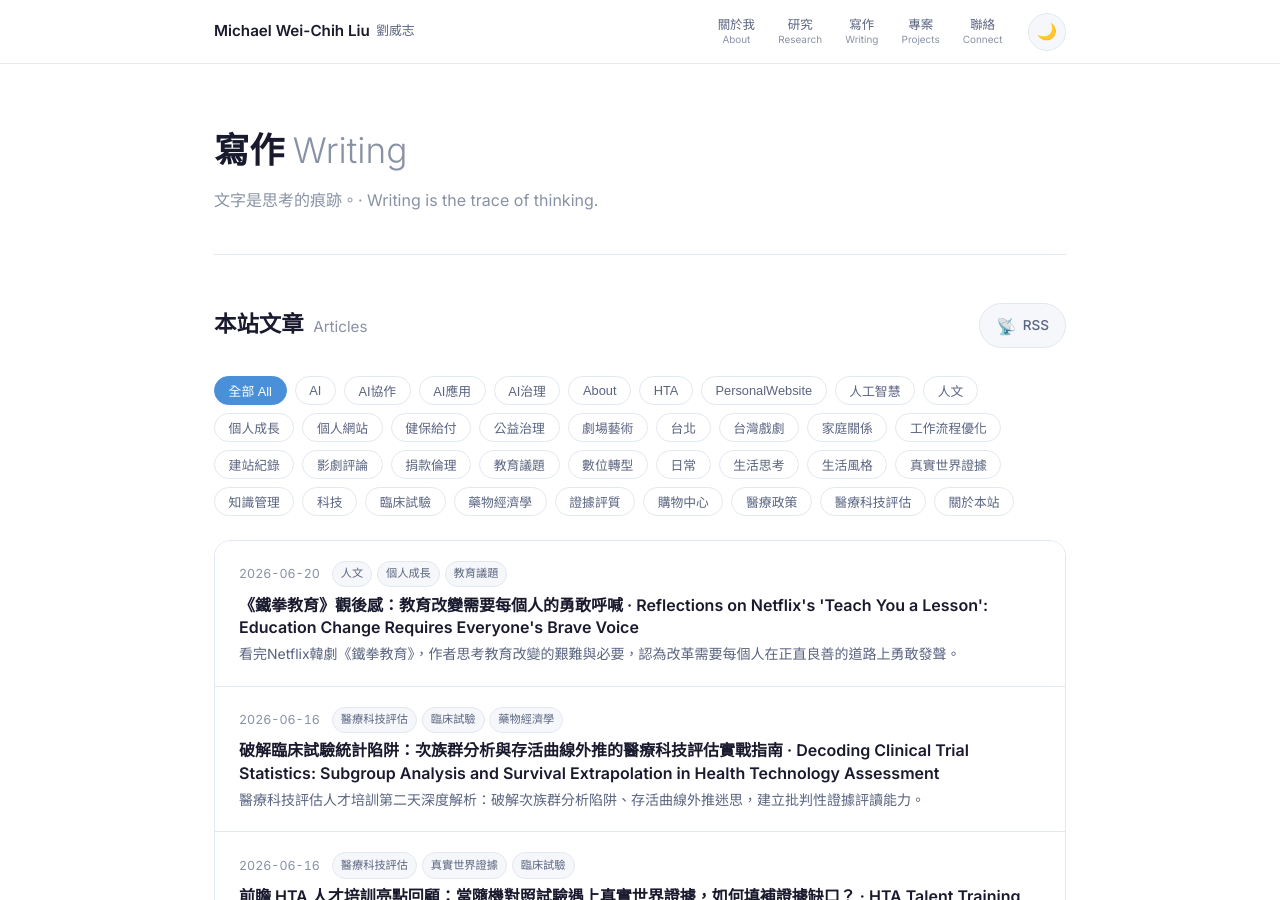
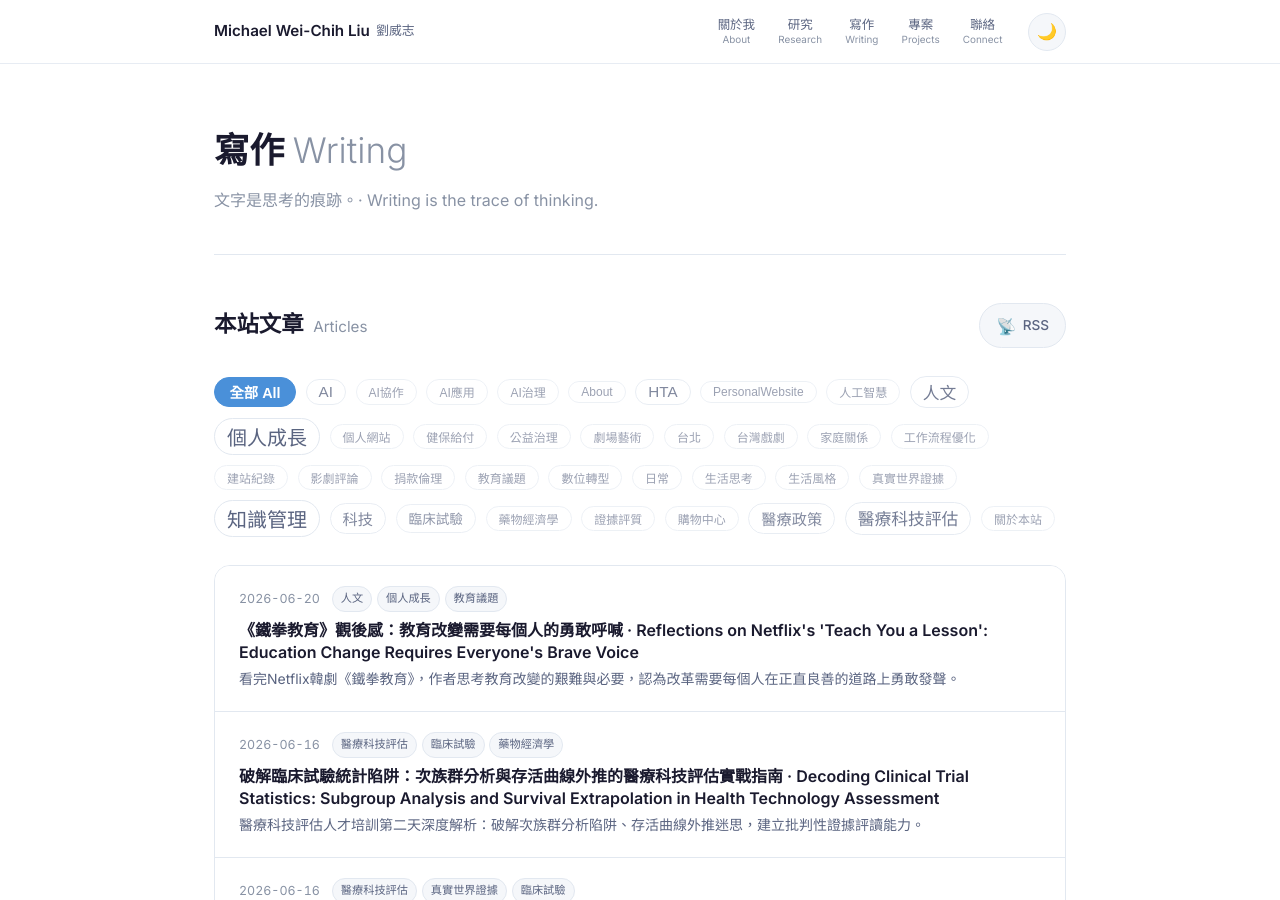
Before and after one commit to liuweichihtw-0624/liuweichihtw-0624.github.io, a Jekyll site: the page built from writing.html, in a window 1280 px wide and 900 px high. Built offline with Jekyll 4.4.1, drawn with Linux system fonts in a browser that asks for light colours.

Commit message:
feat: replace tag filter buttons with tag cloud sized by post frequency
Co-Authored-By: Claude Sonnet 4.6 <noreply@anthropic.com>

```diff
--- a/writing.html
+++ b/writing.html
@@ -22,18 +22,36 @@ description: "Michael Wei-Chih Liu 的文章、寫作平台與典藏。"
 
     {% if site.posts.size > 0 %}
 
-    <!-- 標籤篩選列 -->
-    {% assign all_tags = site.posts | map: "tags" | join: "," | split: "," | uniq | sort %}
-    <div id="tag-filters" style="display:flex;flex-wrap:wrap;gap:0.5rem;margin-bottom:1.5rem;">
-      <button class="tag-filter active" data-tag="all"
-        style="cursor:pointer;border:1px solid var(--primary);border-radius:999px;padding:0.25rem 0.85rem;font-size:0.8rem;background:var(--primary);color:#fff;">
+    <!-- 標籤雲 -->
+    {% assign all_tags_flat = site.posts | map: "tags" | join: "," | split: "," %}
+    {% assign all_tags_uniq = all_tags_flat | uniq | sort %}
+
+    <!-- 計算每個標籤的出現次數，輸出成 data 供 JS 讀取 -->
+    <div id="tag-count-data" style="display:none;"
+      data-counts="{
+        {% for tag in all_tags_uniq %}
+        {% assign tag_clean = tag | strip %}
+        {% if tag_clean != "" %}
+        {% assign count = 0 %}
+        {% for t in all_tags_flat %}{% if t == tag_clean %}{% assign count = count | plus: 1 %}{% endif %}{% endfor %}
+        &quot;{{ tag_clean }}&quot;: {{ count }}{% unless forloop.last %},{% endunless %}
+        {% endif %}
+        {% endfor %}
+      }">
+    </div>
+
+    <div id="tag-filters" style="display:flex;flex-wrap:wrap;gap:0.6rem;margin-bottom:1.75rem;align-items:center;line-height:1.8;">
+      <button class="tag-filter active" data-tag="all" data-count="{{ site.posts.size }}"
+        style="cursor:pointer;border:1px solid var(--primary);border-radius:999px;padding:0.2rem 0.9rem;font-size:0.9rem;background:var(--primary);color:#fff;font-weight:600;">
         全部 All
       </button>
-      {% for tag in all_tags %}
+      {% for tag in all_tags_uniq %}
       {% assign tag_clean = tag | strip %}
       {% if tag_clean != "" %}
-      <button class="tag-filter" data-tag="{{ tag_clean }}"
-        style="cursor:pointer;border:1px solid var(--border);border-radius:999px;padding:0.25rem 0.85rem;font-size:0.8rem;background:transparent;color:var(--text-secondary);">
+      {% assign count = 0 %}
+      {% for t in all_tags_flat %}{% if t == tag_clean %}{% assign count = count | plus: 1 %}{% endif %}{% endfor %}
+      <button class="tag-filter" data-tag="{{ tag_clean }}" data-count="{{ count }}"
+        style="cursor:pointer;border:1px solid var(--border);border-radius:999px;padding:0.2rem 0.75rem;background:transparent;color:var(--text-secondary);">
         {{ tag_clean }}
       </button>
       {% endif %}
@@ -85,12 +103,34 @@ description: "Michael Wei-Chih Liu 的文章、寫作平台與典藏。"
   (function () {
     const INITIAL_SHOW = 10;
     const cards = Array.from(document.querySelectorAll('#post-list .post-card'));
-    const filterBtns = document.querySelectorAll('.tag-filter');
+    const filterBtns = Array.from(document.querySelectorAll('.tag-filter'));
     const showMoreBtn = document.getElementById('show-more-btn');
     const countLabel = document.getElementById('post-count-label');
     let currentTag = 'all';
     let visibleCount = INITIAL_SHOW;
 
+    // ── 標籤雲：依出現次數設定字體大小 ──────────────────────
+    const counts = filterBtns
+      .filter(b => b.dataset.tag !== 'all')
+      .map(b => parseInt(b.dataset.count) || 1);
+    const minCount = Math.min(...counts);
+    const maxCount = Math.max(...counts);
+    const minSize = 0.75;  // rem，最小字體
+    const maxSize = 1.25;  // rem，最大字體
+
+    filterBtns.forEach(btn => {
+      if (btn.dataset.tag === 'all') return;
+      const count = parseInt(btn.dataset.count) || 1;
+      const ratio = maxCount === minCount ? 0.5
+        : (count - minCount) / (maxCount - minCount);
+      const size = minSize + ratio * (maxSize - minSize);
+      const opacity = 0.6 + ratio * 0.4;
+      btn.style.fontSize = size.toFixed(2) + 'rem';
+      btn.style.opacity = opacity.toFixed(2);
+      btn.title = `${count} 篇`;
+    });
+
+    // ── 篩選與顯示邏輯 ───────────────────────────────────────
     function getFilteredCards() {
       if (currentTag === 'all') return cards;
       return cards.filter(c => {
```
Also changed, not shown: other parts of writing.html (+1 -0 lines).
